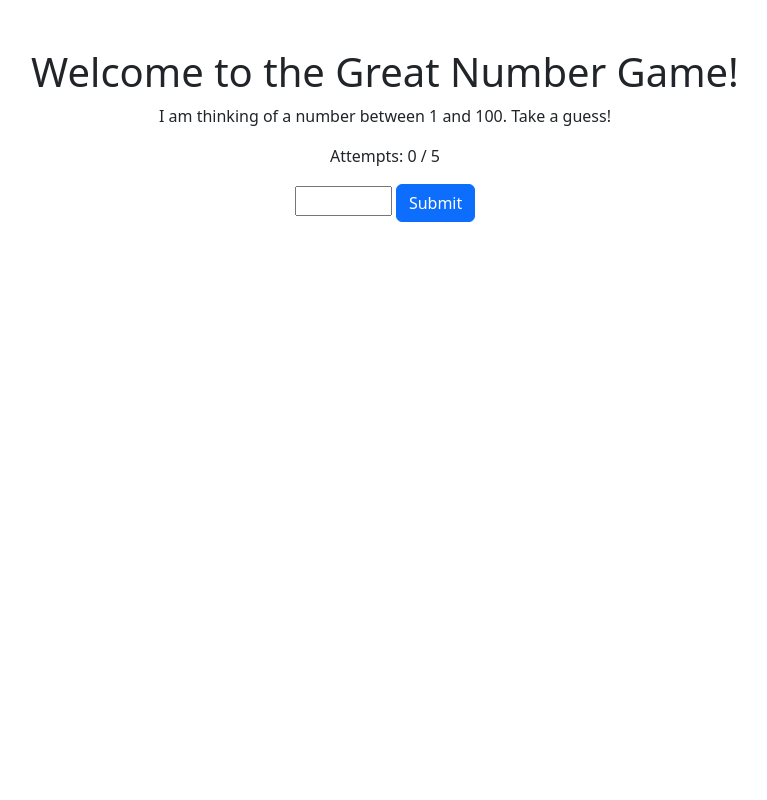
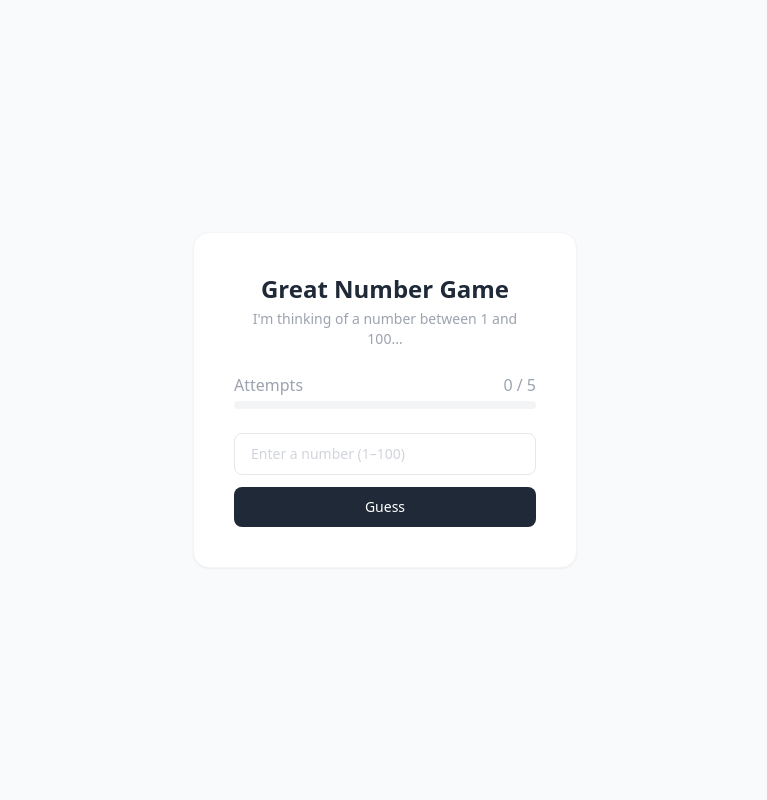
Before and after one commit to Sara-ayyash1/Axsos_Assignments, a Flask app: page / in a window 1280 px wide. Shown: the whole page, without its empty margins (255-1022 px from the left). Run offline with Flask 3, Linux system fonts and the light colour scheme; some libraries are stand-ins or nearby versions.

Commit message:
Add Great Number Game Assignment (python)

```diff
--- a/Python_Stack/flask/flask_fundamentals/10-GreatNumberGame/templates/index.html
+++ b/Python_Stack/flask/flask_fundamentals/10-GreatNumberGame/templates/index.html
@@ -1,28 +1,81 @@
 <!DOCTYPE html>
 <html lang="en">
 <head>
-    <link href="https://cdn.jsdelivr.net/npm/bootstrap@5.3.0/dist/css/bootstrap.min.css" rel="stylesheet">
-    <title>Guessing Game</title>
+  <meta charset="UTF-8" />
+  <meta name="viewport" content="width=device-width, initial-scale=1.0" />
+  <title>Great Number Game</title>
+  <script src="https://cdn.tailwindcss.com"></script>
 </head>
-<body class="text-center mt-5">
-    <h1>Welcome to the Great Number Game!</h1>
-    <p>I am thinking of a number between 1 and 100. Take a guess!</p>
-    <p>Attempts: {{ session['attempts'] }} / 5</p>
+<body class="bg-gray-50 min-h-screen flex items-center justify-center">
 
+  <div class="bg-white rounded-2xl shadow-sm border border-gray-100 p-10 w-full max-w-sm text-center">
+
+    <!-- Title -->
+    <h1 class="text-2xl font-semibold text-gray-800 mb-1">Great Number Game</h1>
+    <p class="text-sm text-gray-400 mb-6">I'm thinking of a number between 1 and 100...</p>
+
+    <!-- Attempts bar -->
+    <div class="mb-6">
+      <div class="flex justify-between text-gray-400 mb-1">
+        <span>Attempts</span>
+        <span>{{ session['attempts'] }} / 5</span>
+      </div>
+      <div class="w-full bg-gray-100 rounded-full h-2">
+        <div class="h-2 rounded-full transition-all duration-300
+          {% if session['attempts'] <= 2 %}bg-green-400
+          {% elif session['attempts'] <= 4 %}bg-amber-400
+          {% else %}bg-red-400{% endif %}"
+          style="width: {{ (session['attempts'] / 5 * 100)|int }}%">
+        </div>
+      </div>
+    </div>
+
+    <!-- Message -->
     {% if session['message'] %}
-    <div class="p-5 mx-auto" style="width: 300px;">
-        <h2>{{ session['message'] }}</h2>
-        {% if session['game_over'] %}
-        <a href="/reset" class="btn btn-light">Play again!</a>
-        {% endif %}
+    <div class="rounded-xl py-5 px-4 mb-6
+      {% if 'high' in session['message'] %}bg-red-50 border border-red-100
+      {% elif 'low' in session['message'] %}bg-blue-50 border border-blue-100
+      {% elif 'Correct' in session['message'] or 'was the number' in session['message'] %}bg-green-50 border border-green-100
+      {% else %}bg-gray-50 border border-gray-100{% endif %}">
+
+      <p class="text-2xl mb-1
+        {% if 'high' in session['message'] %}text-red-400
+        {% elif 'low' in session['message'] %}text-blue-400
+        {% elif 'Correct' in session['message'] or 'was the number' in session['message'] %}text-green-500
+        {% else %}text-gray-500{% endif %}">
+      </p>
+
+      <p class="font-medium text-sm
+        {% if 'high' in session['message'] %}text-red-600
+        {% elif 'low' in session['message'] %}text-blue-600
+        {% elif 'Correct' in session['message'] or 'was the number' in session['message'] %}text-green-700
+        {% else %}text-gray-600{% endif %}">
+        {{ session['message'] }}
+      </p>
+
+      {% if session['game_over'] %}
+      <a href="/reset">
+        <button class="mt-4 bg-gray-800 hover:bg-gray-700 active:scale-95 text-white text-sm font-medium py-2 px-6 rounded-lg transition-all">
+          Play again
+        </button>
+      </a>
+      {% endif %}
     </div>
     {% endif %}
 
+    <!-- Guess form -->
     {% if not session['game_over'] %}
-    <form action="/process" method="post" class="mt-3">
-        <input type="number" name="guessing_num" min="1" max="100" required>
-        <button type="submit" class="btn btn-primary">Submit</button>
+    <form action="/process" method="POST">
+      <input type="number" name="guessing_num" min="1" max="100" required
+        placeholder="Enter a number (1–100)"
+        class="w-full border border-gray-200 rounded-lg px-4 py-2.5 text-sm text-gray-700 placeholder-gray-300 focus:outline-none focus:ring-2 focus:ring-gray-300 mb-3"/>
+      <button type="submit"
+        class="w-full bg-gray-800 hover:bg-gray-700 active:scale-95 text-white text-sm font-medium py-2.5 rounded-lg transition-all">
+        Guess
+      </button>
     </form>
     {% endif %}
+  </div>
+
 </body>
 </html>
```
Also changed, not shown: Python_Stack/flask/flask_fundamentals/10-GreatNumberGame/readme.md (added), Python_Stack/flask/flask_fundamentals/10-GreatNumberGame/server.py (line endings or trailing spaces).
